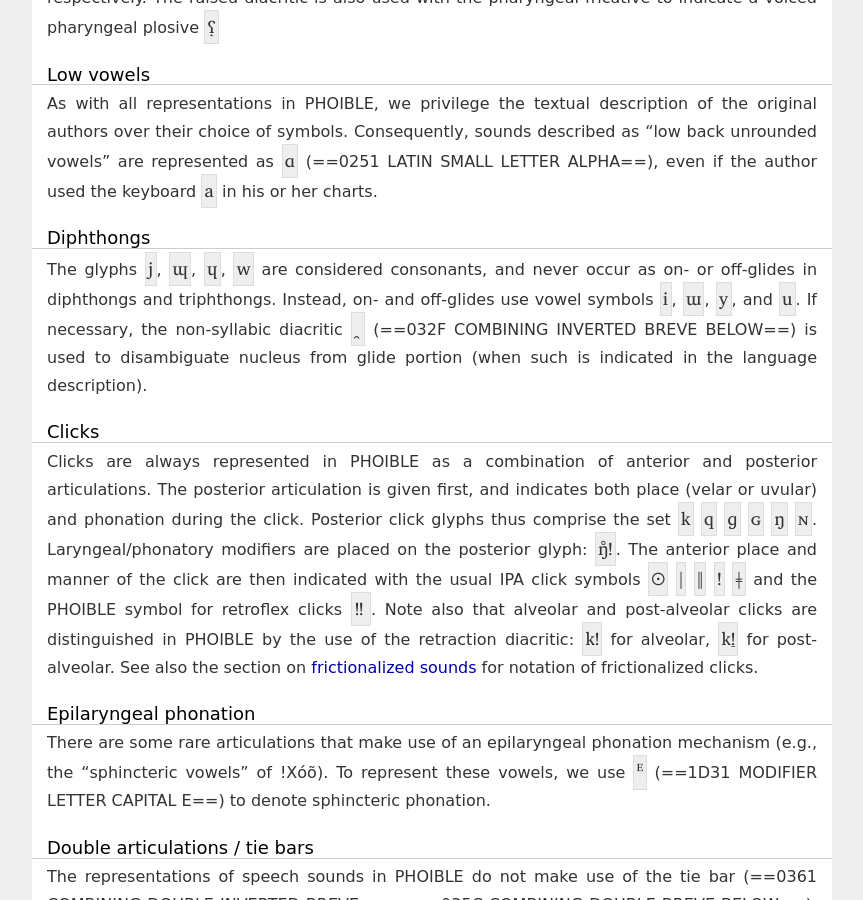
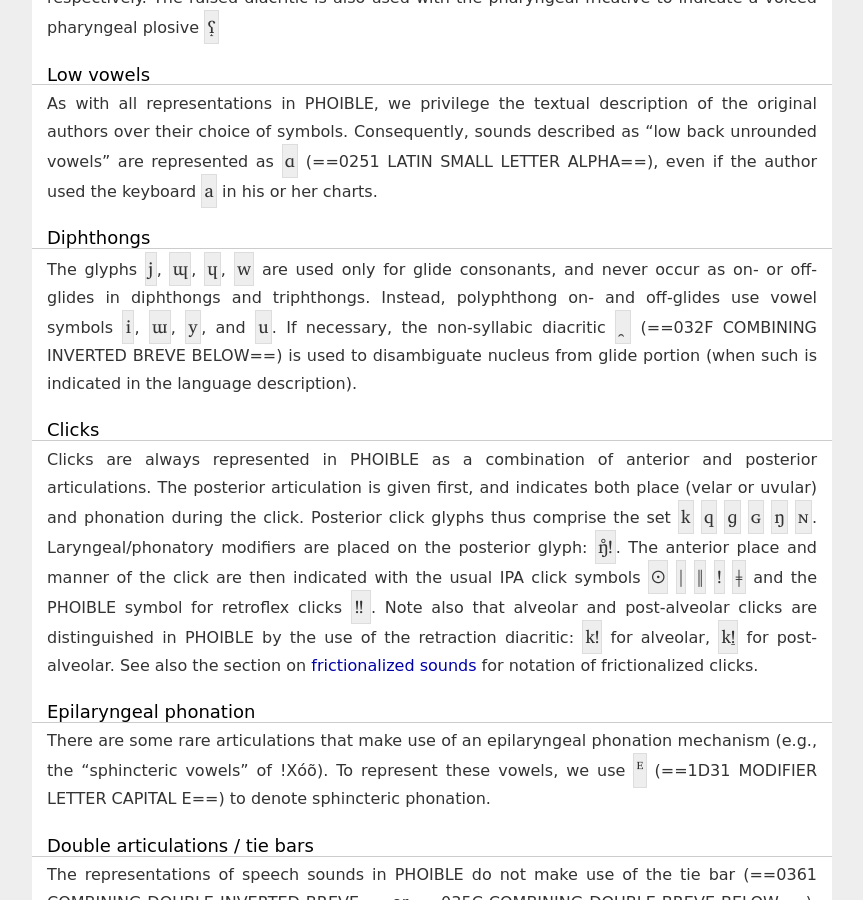
Before and after one commit to phoible/phoible.github.io, a Jekyll site: the page built from conventions.md, in a window 1280 px wide and 900 px high, scrolled down 3386 px. Shown: the whole window, without its empty margins (208-1071 px from the left). Built offline with Jekyll 4.4.1, drawn with Linux system fonts in a browser that asks for light colours; some web fonts are replaced; Markdown is read by kramdown in place of the engine named in the settings.

Commit message:
minor wording tweak

```diff
--- a/conventions.md
+++ b/conventions.md
@@ -71,7 +71,7 @@ PHOIBLE somewhat grudgingly follows common practice in the literature in using t
 As with all representations in PHOIBLE, we privilege the textual description of the original authors over their choice of symbols. Consequently, sounds described as “low back unrounded vowels” are represented as `ɑ` (==0251 LATIN SMALL LETTER ALPHA==), even if the author used the keyboard `a` in his or her charts.
 
 ## Diphthongs
-The glyphs `j`, `ɰ`, `ɥ`, `w` are considered consonants, and never occur as on- or off-glides in diphthongs and triphthongs. Instead, on- and off-glides use vowel symbols `i`, `ɯ`, `y`, and `u`. If necessary, the non-syllabic diacritic ~~`̯`~~ (==032F COMBINING INVERTED BREVE BELOW==) is used to disambiguate nucleus from glide portion (when such is indicated in the language description).
+The glyphs `j`, `ɰ`, `ɥ`, `w` are used only for glide consonants, and never occur as on- or off-glides in diphthongs and triphthongs. Instead, polyphthong on- and off-glides use vowel symbols `i`, `ɯ`, `y`, and `u`. If necessary, the non-syllabic diacritic ~~`̯`~~ (==032F COMBINING INVERTED BREVE BELOW==) is used to disambiguate nucleus from glide portion (when such is indicated in the language description).
 
 ## Clicks
 Clicks are always represented in PHOIBLE as a combination of anterior and posterior articulations. The posterior articulation is given first, and indicates both place (velar or uvular) and phonation during the click. Posterior click glyphs thus comprise the set `k` `q` `ɡ` `ɢ` `ŋ` `ɴ`. Laryngeal/phonatory modifiers are placed on the posterior glyph: `ŋ̊ǃ`. The anterior place and manner of the click are then indicated with the usual IPA click symbols `ʘ` `ǀ` `ǁ` `ǃ` `ǂ` and the PHOIBLE symbol for retroflex clicks `‼`. Note also that alveolar and post-alveolar clicks are distinguished in PHOIBLE by the use of the retraction diacritic: `kǃ` for alveolar, `kǃ̠` for post-alveolar. See also the section on [frictionalized sounds](#frictionalized-sounds) for notation of frictionalized clicks.
```
